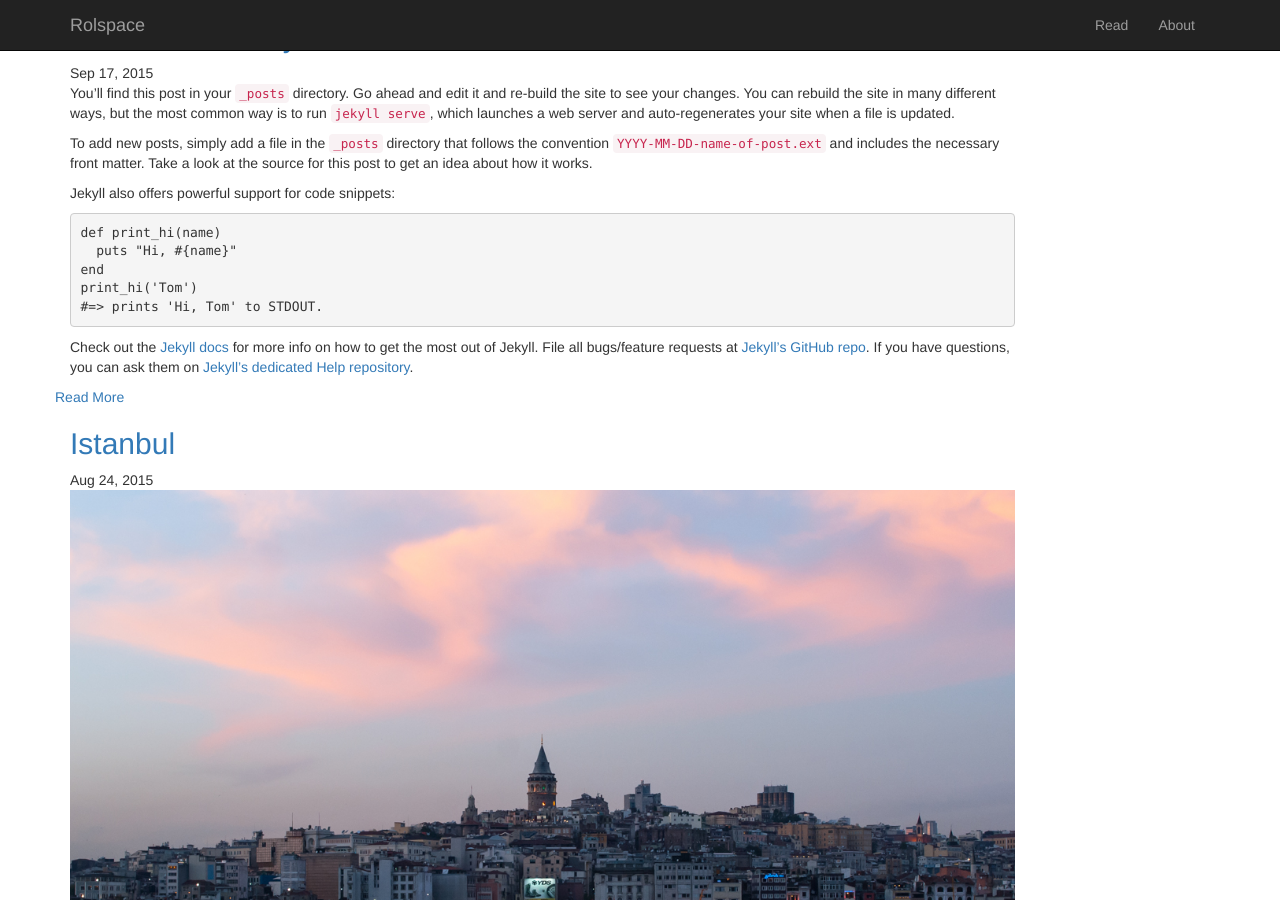
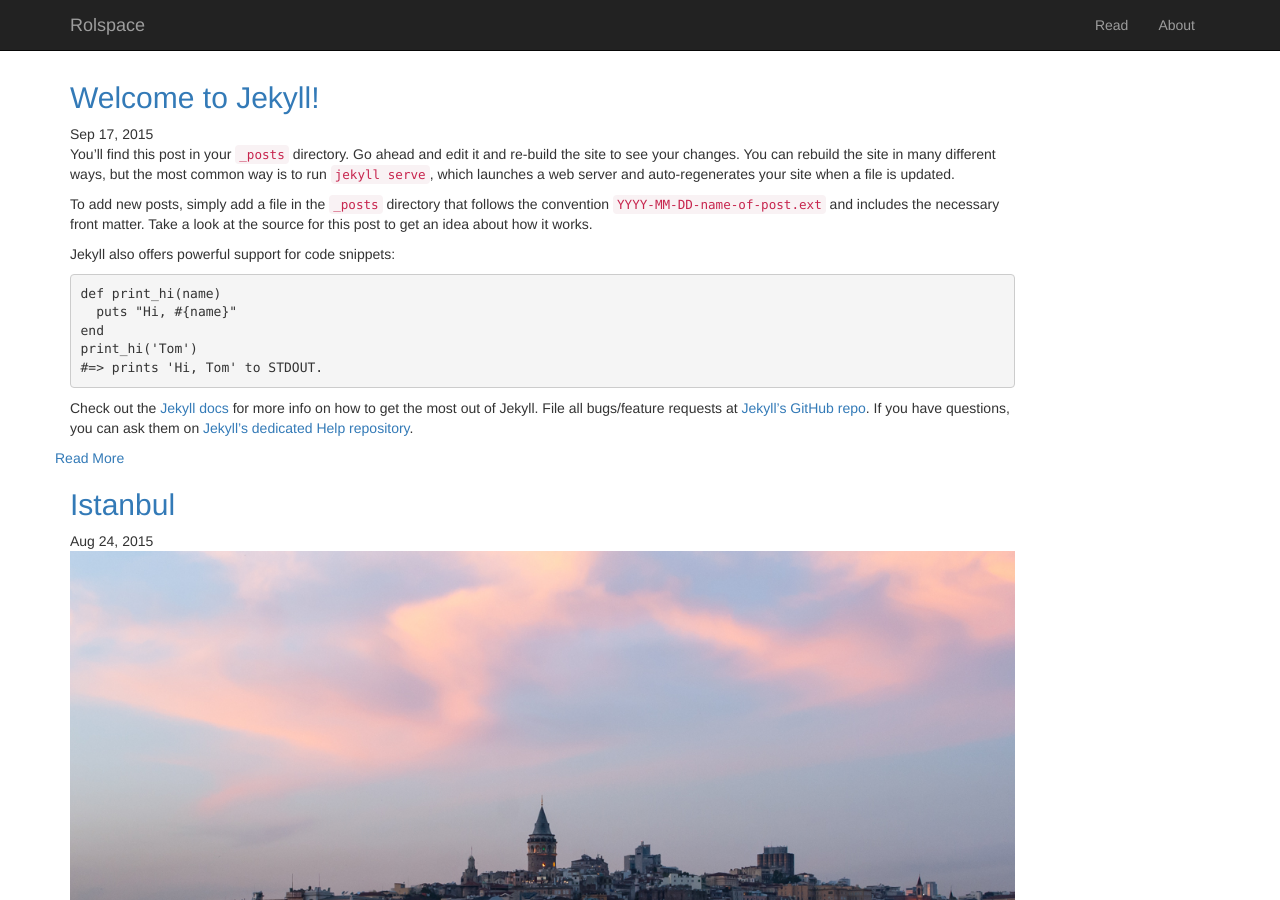
Before and after one commit to rolspace/www.rolandoramos.tech, a Jekyll site: the page built from index.html, in a window 1280 px wide and 900 px high. Built offline with Jekyll 4.4.1, drawn with Linux system fonts in a browser that asks for light colours; nearby versions of some CDN libraries; library files that are not in the unit come from our copies; the list of posts is cut into pages by our own code.

Commit message:
Temporary fix for post section height in main page

```diff
--- a/_layouts/default.html
+++ b/_layouts/default.html
@@ -7,7 +7,7 @@
 
     {% include header.html %}
 
-    <div class="container">
+    <div class="container" style="margin-top:61px">
         {{ content }}
     </div>
 
```
